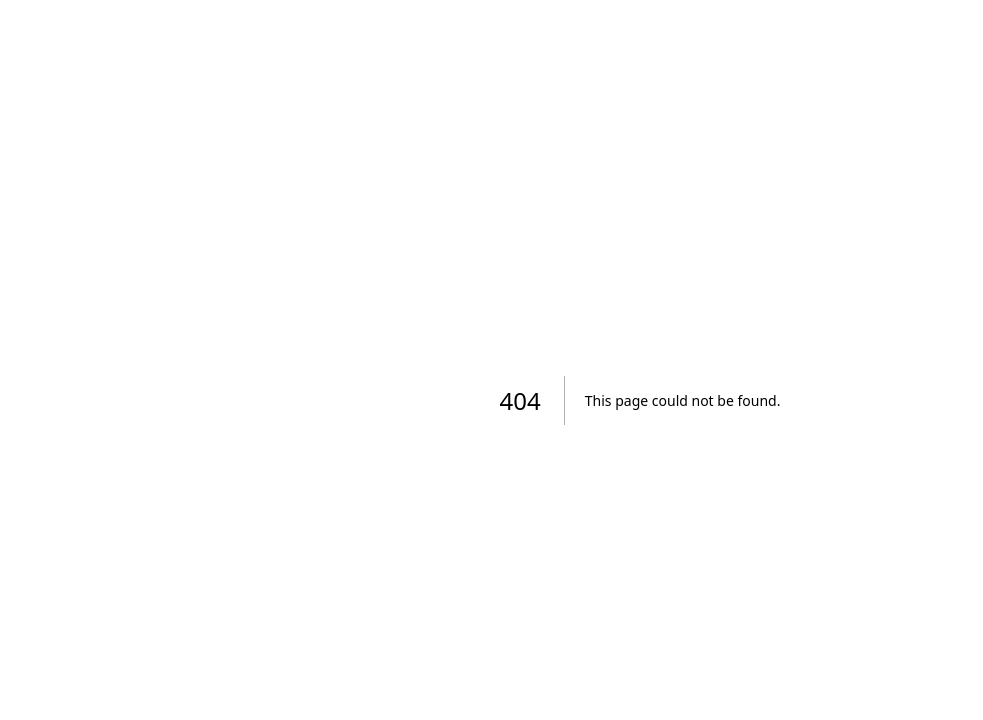
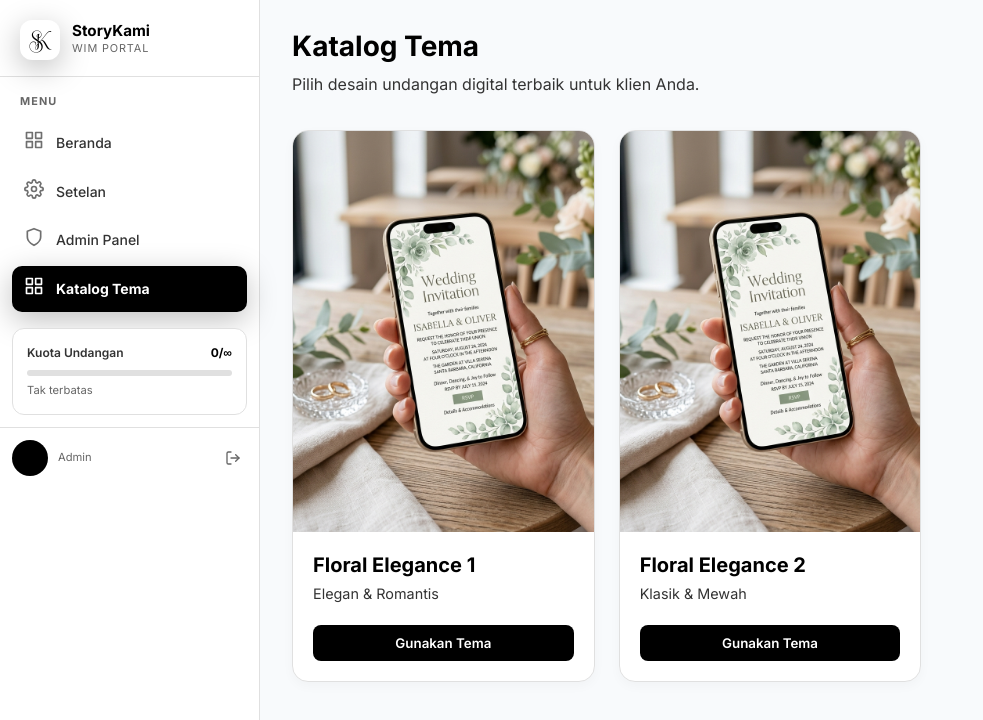
Before and after one commit to genku-id/storykami, a Next.js app: page /wim/dashboard/katalog in a window 1280 px wide. Before the commit this address had no page. Shown: the top 720 px of the page, without its empty margins (0-983 px from the left). Built offline with nearby package versions, Linux system fonts and the light colour scheme; no server answers; the database is empty; sample sign-in values are in the browser's storage; a web font is replaced by a local one.

Commit message:
feat: add dedicated katalog page for template selection before creating invitation

```diff
--- a/src/app/wim/dashboard/buat/page.js
+++ b/src/app/wim/dashboard/buat/page.js
@@ -74,7 +74,7 @@ function BuatPage() {
   const [session, setSession] = useState(null);
   const [step, setStep] = useState(1);
   const [slug, setSlug] = useState('');
-  const [templateName, setTemplateName] = useState('template-floral1');
+  const [templateName, setTemplateName] = useState(searchParams.get('template') || 'template-floral1');
   const [clientWa, setClientWa] = useState('');
   const [formData, setFormData] = useState(EMPTY_FORM);
   const [isLoading, setIsLoading] = useState(false);
--- /dev/null
+++ b/src/app/wim/dashboard/katalog/page.js
@@ -0,0 +1,92 @@
+'use client';
+import { useRouter } from 'next/navigation';
+import Image from 'next/image';
+
+const TEMPLATES = [
+  {
+    id: 'template-floral1',
+    title: 'Floral Elegance 1',
+    desc: 'Elegan & Romantis',
+    preview: '/images/floral1_preview.png',
+  },
+  {
+    id: 'template-floral2',
+    title: 'Floral Elegance 2',
+    desc: 'Klasik & Mewah',
+    preview: '/images/floral2_preview.png',
+  }
+];
+
+export default function KatalogPage() {
+  const router = useRouter();
+
+  const handlePilih = (templateId) => {
+    router.push(`/wim/dashboard/buat?template=${templateId}`);
+  };
+
+  return (
+    <div className="page-container" style={{ maxWidth: 1100 }}>
+      <div style={{ marginBottom: 32 }}>
+        <h1 style={{ fontSize: '1.75rem', fontWeight: 800, color: 'var(--text-primary)', fontFamily: 'var(--font-outfit)' }}>Katalog Tema</h1>
+        <p style={{ color: 'var(--text-secondary)', marginTop: 8 }}>Pilih desain undangan digital terbaik untuk klien Anda.</p>
+      </div>
+
+      <div style={{
+        display: 'grid',
+        gridTemplateColumns: 'repeat(auto-fill, minmax(280px, 1fr))',
+        gap: '24px'
+      }}>
+        {TEMPLATES.map(tpl => (
+          <div key={tpl.id} style={{
+            background: 'var(--bg-card)',
+            borderRadius: '16px',
+            border: '1px solid var(--border)',
+            overflow: 'hidden',
+            display: 'flex',
+            flexDirection: 'column',
+            transition: 'transform 0.2s',
+            boxShadow: '0 4px 12px rgba(0,0,0,0.03)'
+          }}
+          onMouseEnter={e => e.currentTarget.style.transform = 'translateY(-4px)'}
+          onMouseLeave={e => e.currentTarget.style.transform = 'translateY(0)'}
+          >
+            <div style={{ position: 'relative', width: '100%', aspectRatio: '3/4', backgroundColor: '#f0f0f0' }}>
+              <Image
+                src={tpl.preview}
+                alt={`${tpl.title} Preview`}
+                fill
+                style={{ objectFit: 'cover', objectPosition: 'top' }}
+              />
+            </div>
+            <div style={{ padding: '20px' }}>
+              <h3 style={{ fontSize: '1.25rem', fontWeight: 700, margin: '0 0 4px 0', color: 'var(--text-primary)' }}>{tpl.title}</h3>
+              <p style={{ color: 'var(--text-secondary)', fontSize: '0.9rem', margin: '0 0 20px 0' }}>{tpl.desc}</p>
+
+              <div style={{ display: 'flex', gap: '10px' }}>
+                <button
+                  onClick={() => handlePilih(tpl.id)}
+                  style={{
+                    flex: 1,
+                    background: '#000',
+                    color: '#fff',
+                    border: 'none',
+                    padding: '10px',
+                    borderRadius: '8px',
+                    fontWeight: 600,
+                    cursor: 'pointer',
+                    fontFamily: 'var(--font-outfit)',
+                    transition: 'opacity 0.2s'
+                  }}
+                  onMouseEnter={e => e.currentTarget.style.opacity = '0.85'}
+                  onMouseLeave={e => e.currentTarget.style.opacity = '1'}
+                >
+                  Gunakan Tema
+                </button>
+              </div>
+            </div>
+          </div>
+        ))}
+      </div>
+    </div>
+  );
+}
--- a/src/app/wim/dashboard/layout.js
+++ b/src/app/wim/dashboard/layout.js
@@ -66,7 +66,7 @@ export default function DashboardLayout({ children }) {
   const quotaPct = quota === Infinity ? 0 : Math.min(100, (usedQuota / quota) * 100);
   const normalizedPath = pathname.replace(/\/$/, '');
   const isActive = (item) => item.exact ? normalizedPath === item.href : normalizedPath.startsWith(item.href);
-  const isBuatActive = normalizedPath.startsWith('/wim/dashboard/buat');
+  const isBuatActive = normalizedPath.startsWith('/wim/dashboard/buat') || normalizedPath.startsWith('/wim/dashboard/katalog');
 
   return (
     <div style={{ minHeight: '100vh', display: 'flex', background: 'var(--bg-primary)' }}>
@@ -123,8 +123,8 @@ export default function DashboardLayout({ children }) {
             </a>
           )}
 
-          {/* Buat Undangan as special button */}
-          <a href="/wim/dashboard/buat" onClick={() => setSidebarOpen(false)} style={{
+          {/* Katalog Tema as special button */}
+          <a href="/wim/dashboard/katalog" onClick={() => setSidebarOpen(false)} style={{
             display: 'flex', alignItems: 'center', gap: 12, padding: '10px 12px', borderRadius: 10,
             textDecoration: 'none', fontWeight: isBuatActive ? 700 : 500, fontSize: '0.875rem',
             color: isBuatActive ? '#fff' : 'var(--text-secondary)',
```
